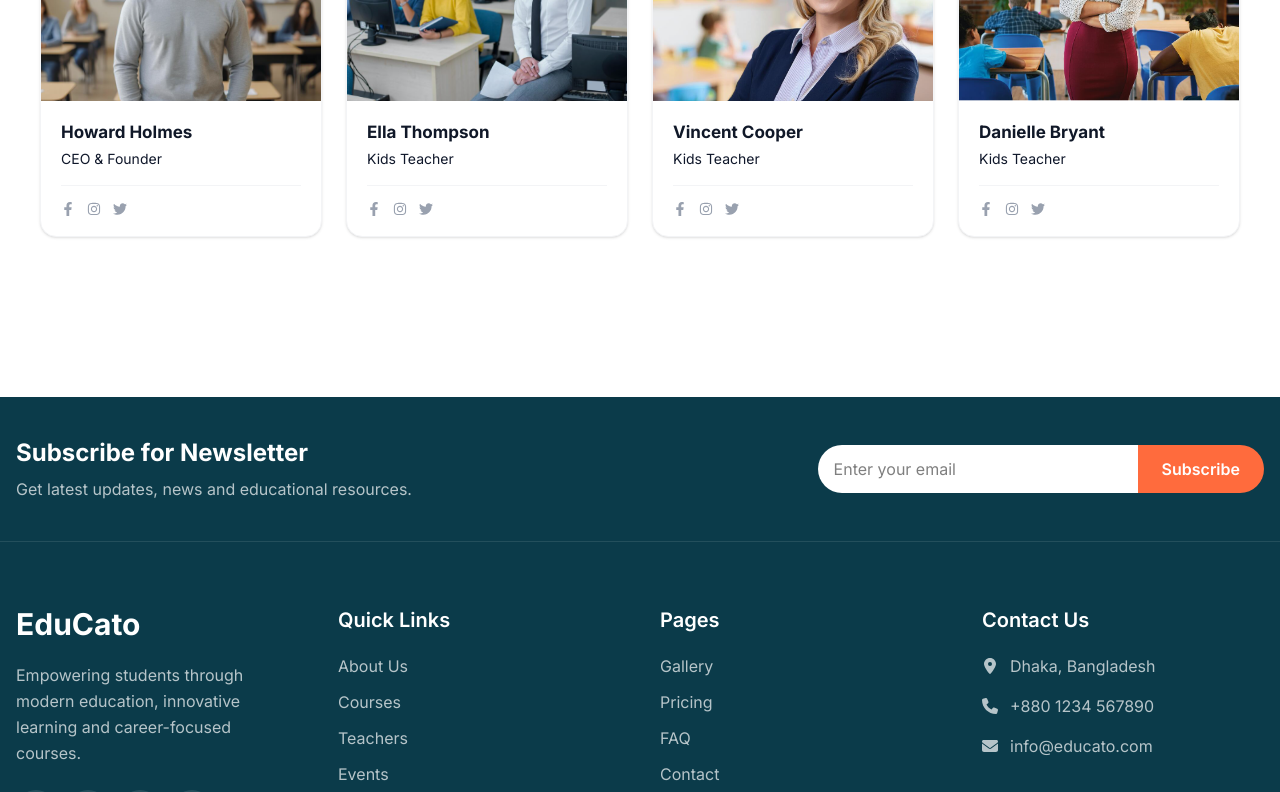
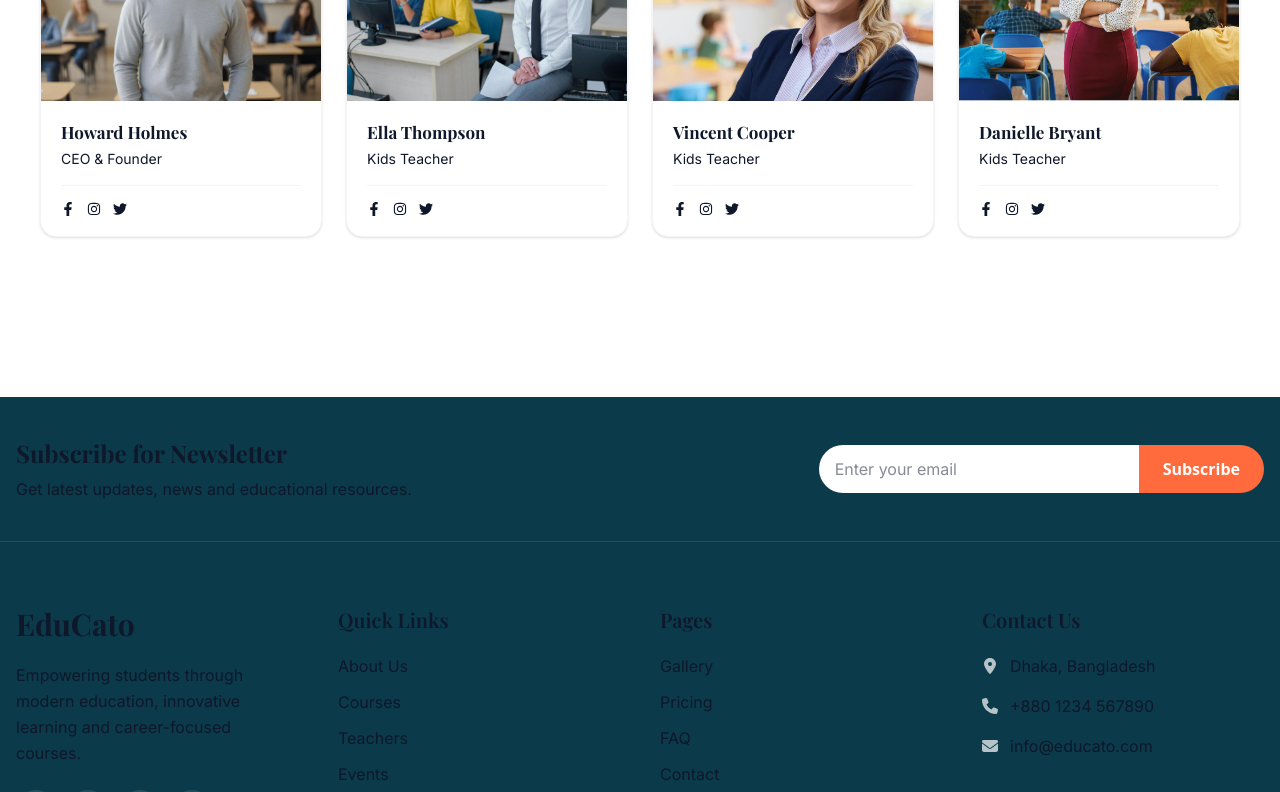
Before and after one commit to almahmud-dev/qeducato-platform, a Next.js app: page /teachers in a window 1280 px wide. Shown: the part 1440-2232 px from the top of the page. Built offline with nearby package versions, Linux system fonts and the light colour scheme; a web font is replaced by a local one.

Commit message:
global css some bug fixed

```diff
--- a/src/components/teachers/TeacherCard.jsx
+++ b/src/components/teachers/TeacherCard.jsx
@@ -22,12 +22,12 @@ export default function TeacherCard({ teacher }) {
         </div>
 
         {/* Name */}
-        <h3 className="text-[17px] font-bold text-gray-900 leading-snug group-hover:text-[--primary] transition-colors duration-200">
-          {name}
-        </h3>
+        <h3 className="text-[17px] font-bold text-gray-900 leading-snug group-hover:text-[var(--primary)] transition-colors duration-200">
+  {name}
+</h3>
 
         {/* Role */}
-        <p className="text-sm text-[--primary] mt-1 mb-4">{role}</p>
+        <p className="text-sm text-[var(--primary)] mt-1 mb-4">{role}</p>
 
         {/* Divider */}
         <div className="w-full h-px bg-gray-100 mb-4" />
@@ -47,7 +47,7 @@ export default function TeacherCard({ teacher }) {
                 e.stopPropagation();
                 window.open(href, "_blank", "noopener,noreferrer");
               }}
-              className="text-gray-400 hover:text-[--primary] transition-colors duration-200"
+              className="text-gray-400 hover:text-[var(--primary)] transition-colors duration-200"
             >
               <Icon size={14} />
             </button>
--- a/src/styles/theme.css
+++ b/src/styles/theme.css
@@ -13,3 +13,23 @@
   --radius-md: 16px;
   --radius-lg: 24px;
 }
+
+/* Base color fix */
+body {
+  color: var(--foreground);
+  background-color: var(--background);
+}
+
+/* Global hover color utility */
+.text-primary { color: var(--primary); }
+.text-primary-hover:hover { color: var(--primary-hover); }
+.text-muted { color: var(--muted); }
+.text-secondary { color: var(--secondary); }
+
+.bg-primary { background-color: var(--primary); }
+.bg-primary-hover:hover { background-color: var(--primary-hover); }
+.bg-surface { background-color: var(--surface); }
+.bg-secondary { background-color: var(--secondary); }
+
+.border-primary { border-color: var(--primary); }
+.border-default { border-color: var(--border); }
--- a/src/styles/typography.css
+++ b/src/styles/typography.css
@@ -1,80 +1,76 @@
-body {
-  font-family: var(--font-body);
+/* Font apply — actual tag + class duotei */
+h1, h2, h3, h4, h5, h6,
+.h1, .h2, .h3, .h4, .h5, .h6 {
+  font-family: var(--font-heading);
+  color: var(--foreground);
 }
 
-.h1,
-.h2,
-.h3,
-.h4,
-.h5,
-.h6 {
-  font-family: var(--font-heading);
+p, span, li, a, label, input, textarea, select {
+  font-family: var(--font-body);
+  color: var(--foreground);
 }
 
+/* Heading sizes */
 .headingOne {
   font-size: clamp(2.75rem, 5vw, 5rem);
   line-height: 1.1;
   font-weight: 800;
 }
-
 .headingTwo {
   font-size: clamp(2.25rem, 4vw, 4rem);
   line-height: 1.15;
   font-weight: 700;
 }
-
 .headingThree {
   font-size: clamp(1.875rem, 3vw, 3rem);
   line-height: 1.2;
   font-weight: 700;
 }
-
 .headingFore {
   font-size: clamp(1.5rem, 2.5vw, 2.25rem);
   line-height: 1.25;
   font-weight: 700;
 }
-
 .headingFive {
   font-size: clamp(1.25rem, 2vw, 1.5rem);
   line-height: 1.3;
   font-weight: 600;
 }
-
 .headingSix {
   font-size: clamp(1.125rem, 1.5vw, 1.25rem);
   line-height: 1.4;
   font-weight: 600;
 }
 
+/*  Body text sizes */
 .lead {
   font-size: clamp(1.125rem, 1.5vw, 1.375rem);
   line-height: 1.8;
 }
-
 .PeraOne {
   font-size: 1.125rem;
   line-height: 1.8;
 }
-
 .PeraTwo {
   font-size: 1rem;
   line-height: 1.8;
 }
-
 .PeraThree {
   font-size: 0.875rem;
   line-height: 1.7;
 }
-
 .caption {
   font-size: 0.75rem;
   line-height: 1.5;
 }
-
 .label {
   font-size: 0.875rem;
   font-weight: 600;
   letter-spacing: 0.05em;
   text-transform: uppercase;
 }
+
+/* Link hover */
+a:hover {
+  color: var(--primary-hover);
+}
--- a/src/styles/utilities.css
+++ b/src/styles/utilities.css
@@ -1,25 +1,4 @@
-.container {
-  width: 100%;
-  max-width: var(--container);
-  margin-inline: auto;
-  padding-inline: 1rem;
-}
 
-.section {
-  padding-block: 120px;
-}
-
-.section-sm {
-  padding-block: 80px;
-}
-
-.section-lg {
-  padding-block: 160px;
-}
-
-.text-muted {
-  color: var(--muted);
-}
 /*==============================*/
 /* PageHero breadcrumb pill */
 /*==============================*/
```
